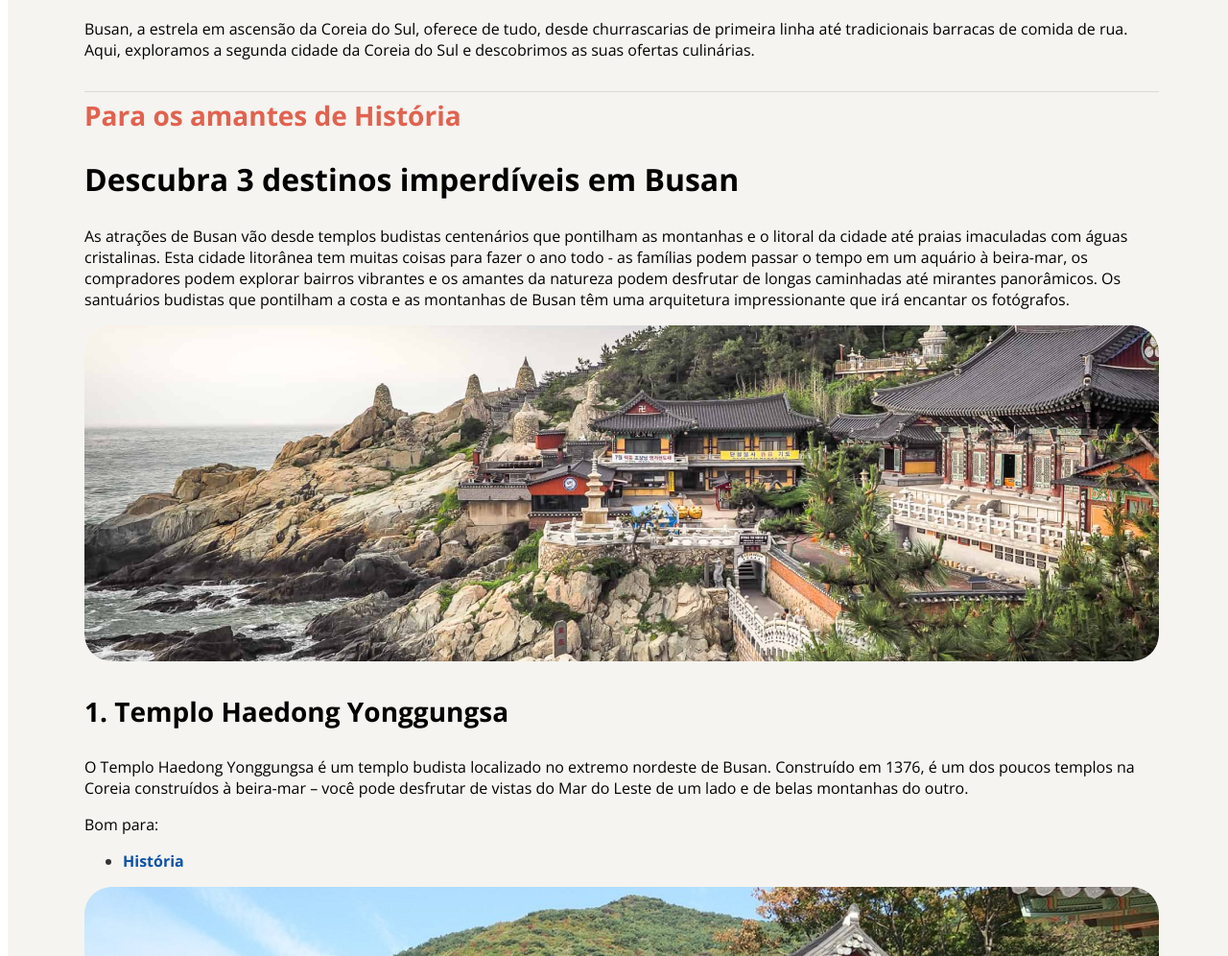
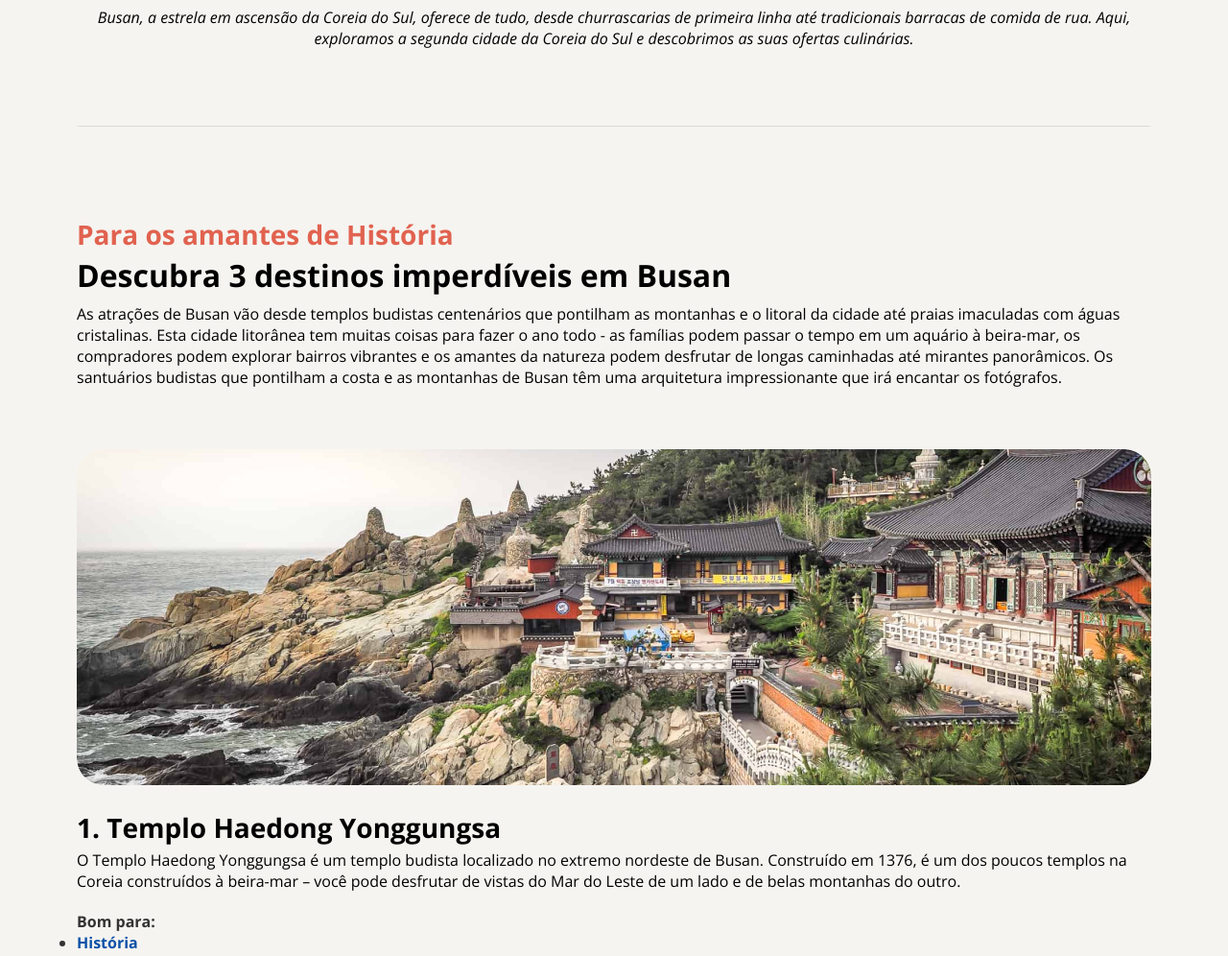
Before and after one commit to GZR-dex/pratico-turismo, a plain HTML site: page index.html in a window 1280 px wide. Shown: the part 889-1885 px from the top of the page at 96% size. Drawn offline with nearby package versions, Linux system fonts and the light colour scheme; a web font is replaced by a local one.

Commit message:
Parte final

```diff
--- a/Style.css
+++ b/Style.css
@@ -1,3 +1,7 @@
+* {
+  margin: 0;
+  padding: 0;
+}
 :root {
   font-family: "Open Sans", sans-serif;
   line-height: auto;
@@ -17,25 +21,70 @@ img {
   font-size: 16px;
   color: #E1624F;
   font-weight: bold;
+  padding-bottom: 8px;
 }
 .headline2 {
   font-size: 28px;
   font-weight: bold;
   color: #E1624F;
+  padding-top: 64px;
+  padding-bottom: 2px;
 }
 h1{
   font-size: 36px;
   font-weight: bold;
 }
+#busan img {
+  padding-bottom: 24px;
+  padding-top: 40px;
+}
+#busan p {
+  padding-bottom: 40px;
+  text-align: center;
+  font-style: italic;
+}
+#destinos p {
+padding-bottom: 64px;
+padding-top: 8px;
+}
+
+/* separação de padrão */
+
+ li {
+  color: #0C51A7;
+  font-weight: bold;
+}
+#beomeo img {
+  padding-top: 48px;
+
+}
+#parque img {
+  padding-top: 48px;
+
+}
+ p + P {
+  font-weight: bold;
+  color: #333333;
+  padding-top: 20px;
+}
+
+h3 {
+font-size: 28px;
+padding-top: 20px;
+padding-bottom: 4px;
+}
+
 h2 {
   font-size: 32px;
 }
-h3 {
-  font-size: 28px;
+#purple{
+  color: #591B98;
 }
-li {
-  color: #0C51A7;
-  font-weight: bold;
+#pink {
+  color: #E5245E;
+}
+#orange {
+  color: #E95E10;
 }
 
 ul li::marker {
--- a/index.html
+++ b/index.html
@@ -15,7 +15,6 @@
     <div id="page">
 
     <div class="headline">SUA PRÓXIMA VIAGEM</div>
-
     <section id="busan">
     <h1>Conheça Busan</h1>
    <img src="Assets/Busan.jpg" alt="Uma linda vista de uma cidado da Coireia do Sul, chamada Busan ao anoitecer com luzes acessas por toda cidade">
@@ -24,9 +23,10 @@
   </section>
      <section id="destinos">
      <div class="headline2">Para os amantes de História</div>
+     <div id="lista">
     <h2>Descubra 3 destinos imperdíveis em Busan</h2>
     <p>
-    As atrações de Busan vão desde templos budistas centenários que pontilham as montanhas e o litoral da cidade até praias imaculadas com águas cristalinas. Esta cidade litorânea tem muitas coisas para fazer o ano todo - as famílias podem passar o tempo em um aquário à beira-mar, os compradores podem explorar bairros vibrantes e os amantes da natureza podem desfrutar de longas caminhadas até mirantes panorâmicos.
+    As atrações de Busan vão desde templos budistas centenários que pontilham as montanhas e o litoral da cidade até praias imaculadas com águas cristalinas. Esta cidade litorânea tem muitas coisas para fazer o ano todo - as famílias podem passar o tempo em um aquário à beira-mar, os compradores podem explorar bairros vibrantes e os amantes da natureza podem desfrutar de longas caminhadas até mirantes panorâmicos.
     Os santuários budistas que pontilham a costa e as montanhas de Busan têm uma arquitetura impressionante que irá encantar os fotógrafos.
     </p>
   </section>
@@ -47,6 +47,7 @@
            <p>
            O Templo Beomeo-sa é um dos maiores santuários da Coreia do Sul. Ele está localizado no alto da borda leste  da         montanha Geumjeongsa e fica distante da agitação da cidade. O Daeungjeon Hall do templo é  um exemplo bem preservado         da arquitetura da Dinastia Joseon.
            </p>
+
 <p>
   Bom para:
 </p>
@@ -62,24 +63,23 @@
 </p>
 <p>
 Bom para:
-<div id="cores">
 </p>
 <ul>
-  <li>Casais</li>
-  <li>Familias</li>
-  <li>Orçamento</li>
+  <li id="purple">Casais</li>
+  <li id="pink">Familias</li>
+  <li id="orange">Orçamento</li>
 </ul>
+</article>
 </section>
-</div>
 <img src="Assets/divisor.svg" alt="Uma linha de divisão">
 <p>
   As melhores coisas para fazer em Busan mostram a reputação da cidade como um importante porto marítimo na Ásia. Frequentemente vista como a essência da Coreia do Sul, você experimentará uma atmosfera única em termos de diversidade étnica e cultural, já que a cidade recebe um público cosmopolita o ano todo.
 </p>
-</div>
+<br>
 <footer>
   Feito com ?? por Gabriel Zoppello
 </footer>
-
+</div>
 </main>
 </body>
 </html>
```
